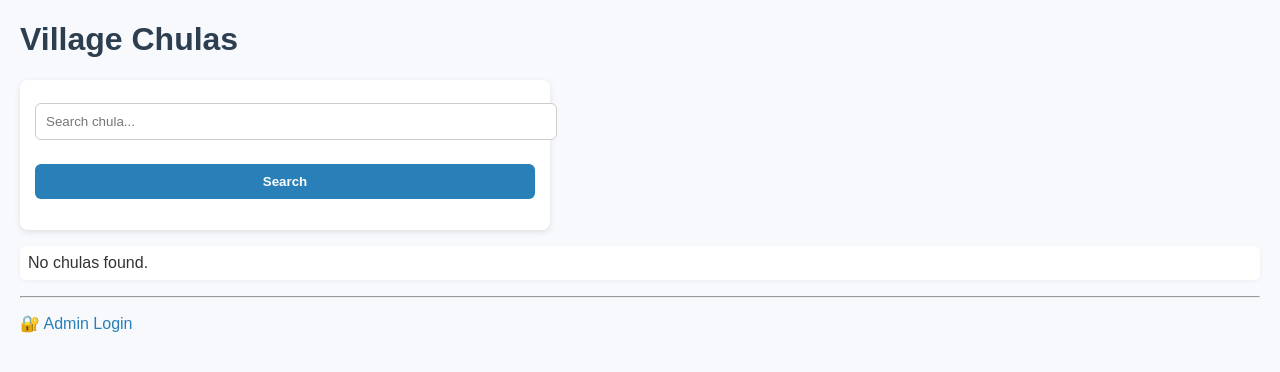
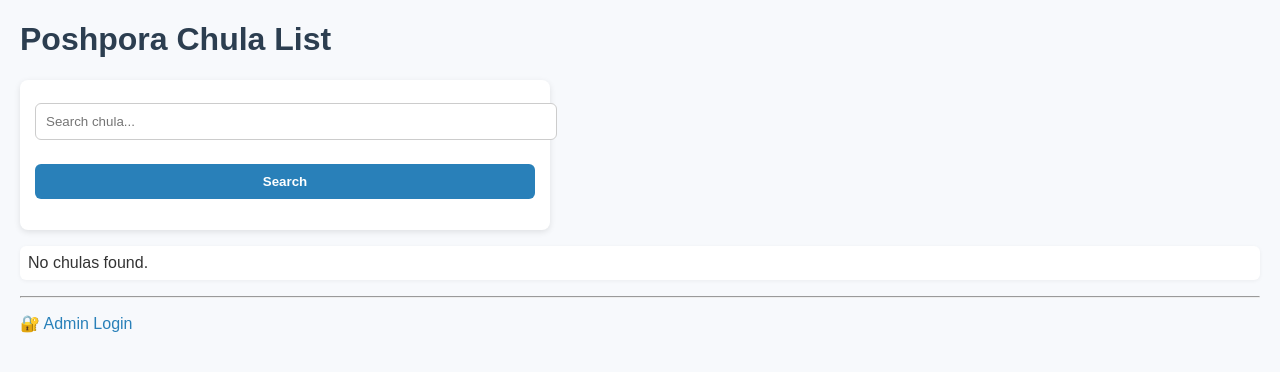
Before and after one commit to Yamin-Bhat/chulas-list, a Flask app: page / in a window 1280 px wide. Shown: the top 372 px of the page. Run offline with Flask 3, Linux system fonts and the light colour scheme; data that the repository does not hold is empty.

Commit message:
village to poshpora

```diff
--- a/templates/index.html
+++ b/templates/index.html
@@ -5,7 +5,7 @@
     <link rel="stylesheet" href="{{ url_for('static', filename='style.css') }}">
 </head>
 <body>
-    <h1>Village Chulas</h1>
+    <h1>Poshpora Chula List</h1>
 
     <!-- 🔍 Search Bar -->
     <form method="GET" action="{{ url_for('home') }}" class="search-bar">
```
